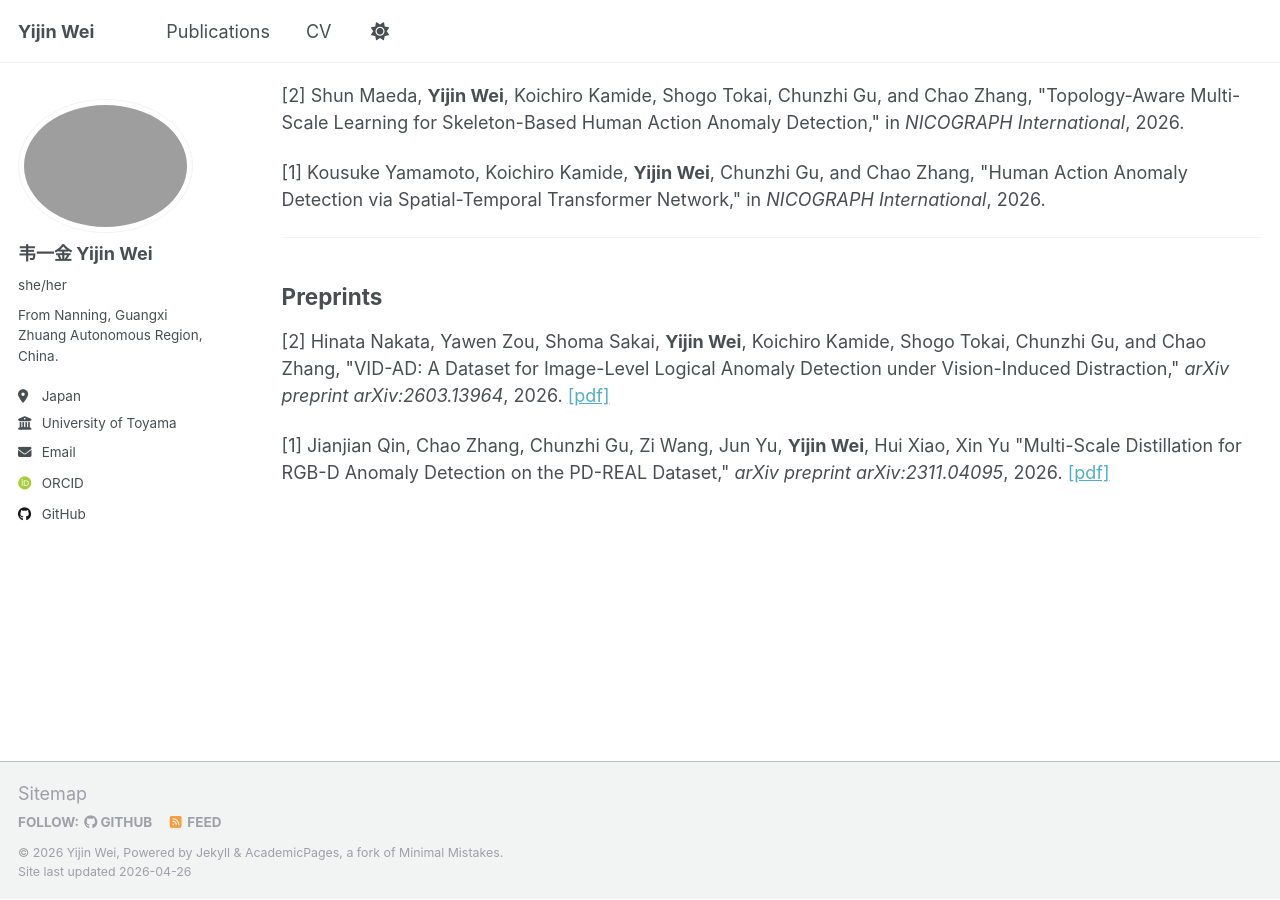
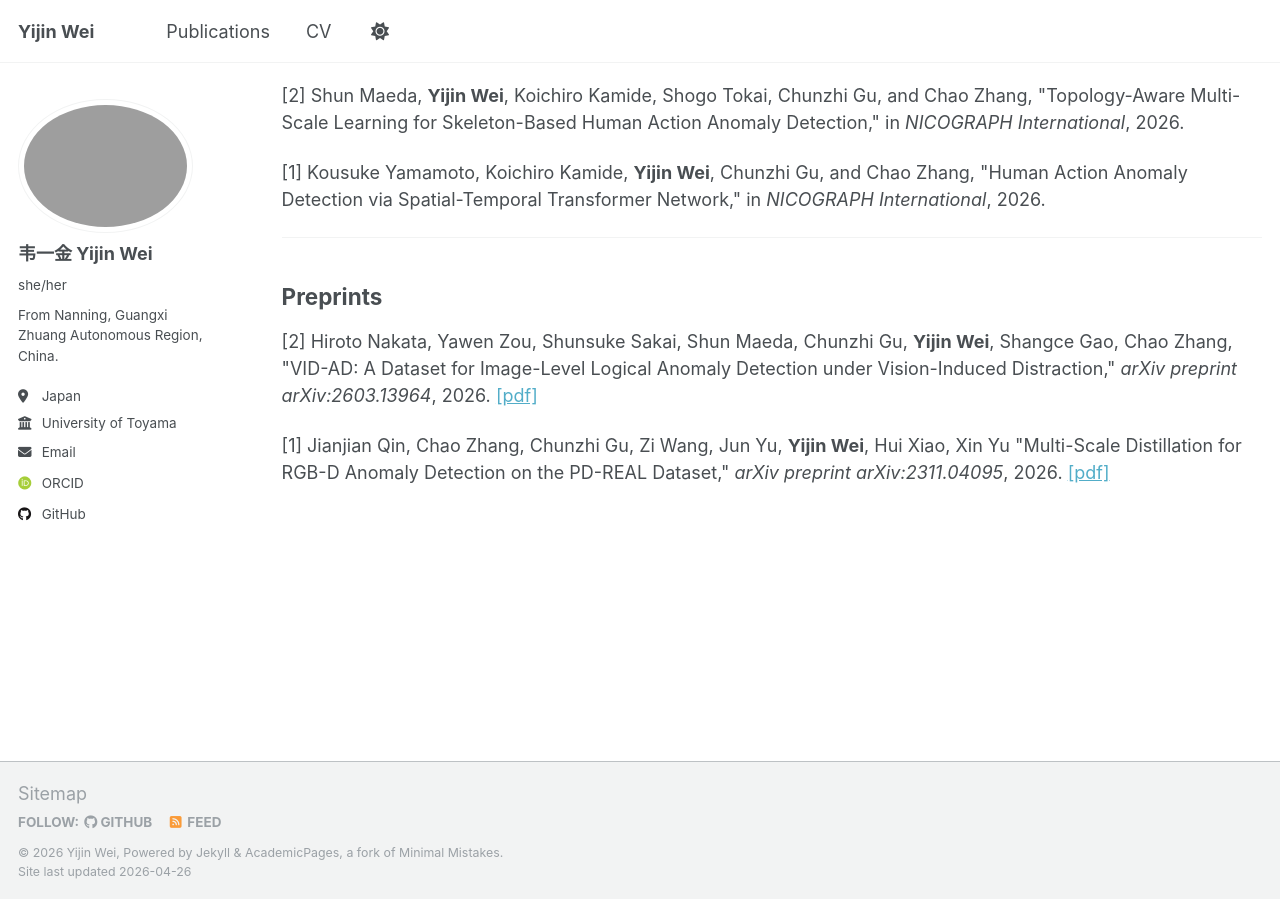
Before and after one commit to mangx/mangx.github.io, a Jekyll site: the page built from _pages/publications.html, in a window 1280 px wide and 900 px high, scrolled down 849 px. Built offline with Jekyll 4.4.1, drawn with Linux system fonts in a browser that asks for light colours; some web fonts are replaced.

Commit message:
Update publications.html

```diff
--- a/_pages/publications.html
+++ b/_pages/publications.html
@@ -76,7 +76,7 @@ in <em>NICOGRAPH International</em>, 2026.
 <h2>Preprints</h2>
 
 <p>
-[2] Hinata Nakata, Yawen Zou, Shoma Sakai, <b>Yijin Wei</b>, Koichiro Kamide, Shogo Tokai, Chunzhi Gu, and Chao Zhang,
+[2] Hiroto Nakata, Yawen Zou, Shunsuke Sakai, Shun Maeda, Chunzhi Gu, <b>Yijin Wei</b>, Shangce Gao, Chao Zhang,
 "VID-AD: A Dataset for Image-Level Logical Anomaly Detection under Vision-Induced Distraction,"
 <em>arXiv preprint arXiv:2603.13964</em>, 2026.
 <a href="https://arxiv.org/abs/2603.13964" target="_blank">[pdf]</a>
```
